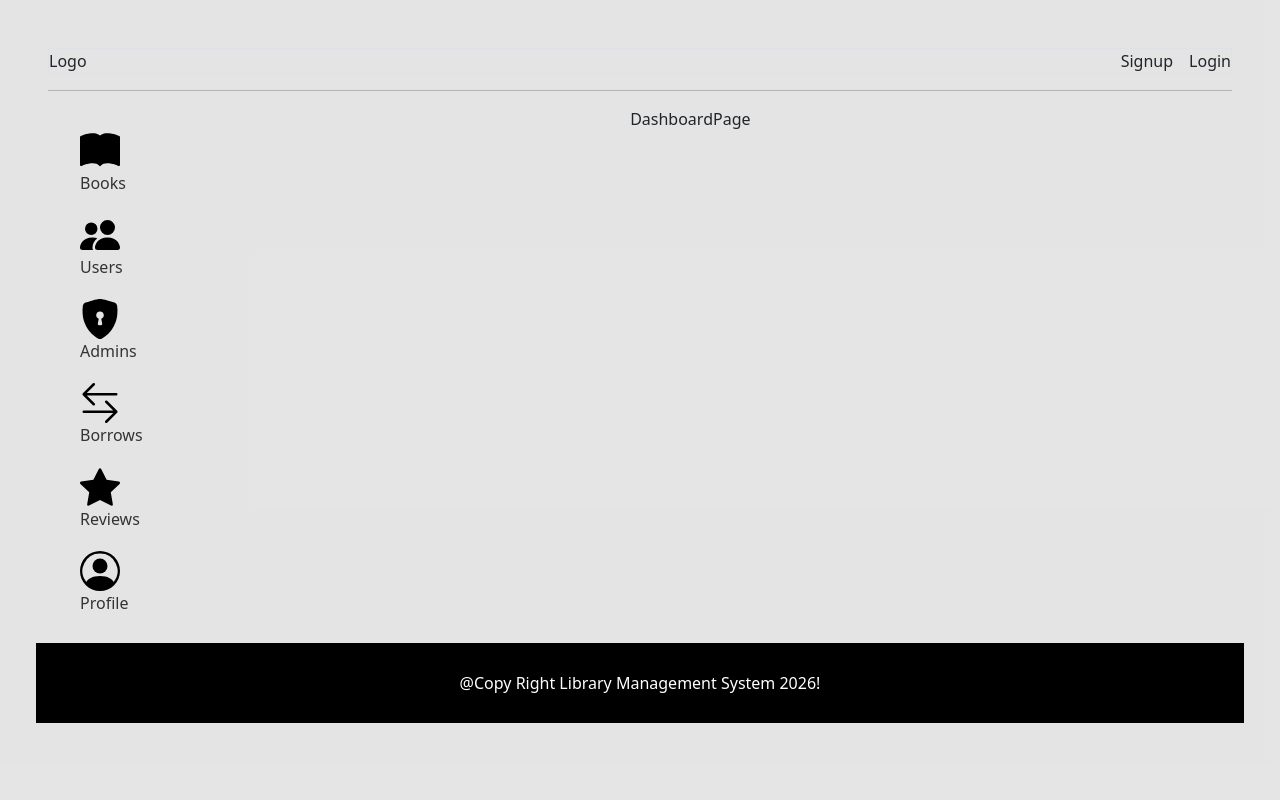
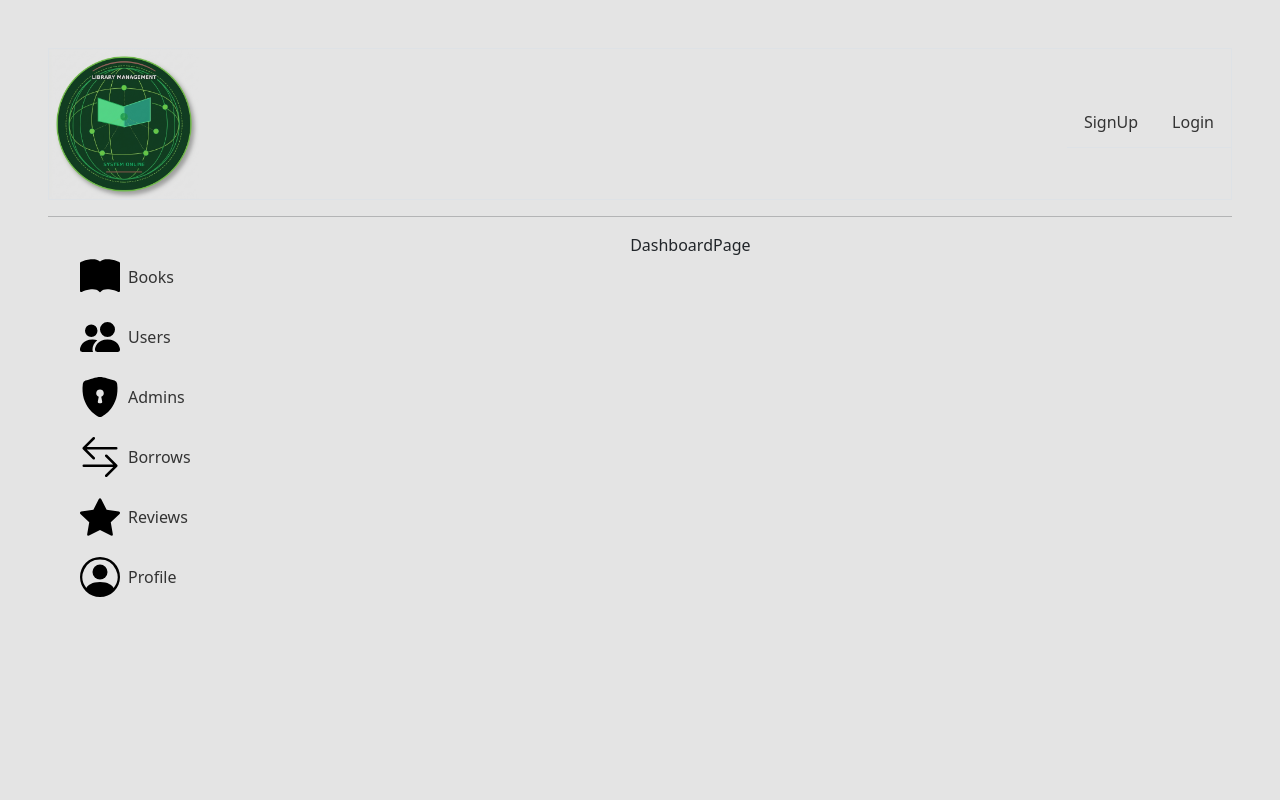
Before and after one commit to yadin-nou/frontend-library, a React (Vite) app: page /user in a window 1280 px wide. Shown: the top 800 px of the page. Built offline with nearby package versions, Linux system fonts and the light colour scheme.

Commit message:
added logo and pageNav

```diff
--- a/src/App.css
+++ b/src/App.css
@@ -1,6 +1,3 @@
-li {
-  list-style: none;
-}
 .sidebar-link {
   color: #333 !important;
   border-radius: 8px;
@@ -25,3 +22,6 @@ li {
   color: #adb5bd !important;
   cursor: not-allowed;
 }
+body {
+  background: "#e1e1e1de";
+}
--- a/src/App.jsx
+++ b/src/App.jsx
@@ -9,7 +9,11 @@ const App = () => {
     <>
       <div
         className="container-m p-5"
-        style={{ background: "#e1e1e1de", height: "100vh", margin: "0 auto" }}
+        style={{
+          background: "#e1e1e1de",
+          maxHeight: "100vh",
+          margin: "0 auto",
+        }}
       >
         <AppRoutes />
       </div>
--- a/src/components/layout/Header.jsx
+++ b/src/components/layout/Header.jsx
@@ -1,17 +1,51 @@
 import React from "react";
-
+import lmsLogo from "../../assets/images/logo.jpg";
+import { Nav } from "react-bootstrap";
+import { NavLink } from "react-router-dom";
 const Header = () => {
   return (
     <div>
       <header className="d-flex justify-content-between align-item-center border">
         <div>
-          <div>Logo</div>
+          <div>
+            <img
+              src={lmsLogo}
+              width={150}
+              height={150}
+              style={{ mixBlendMode: "multiply" }}
+            />
+          </div>
           {/* if login we show this */}
           {/* <div>Welcome to Yadin</div> */}
         </div>
         <div className="d-flex justify-content-between align-items-center gap-3">
-          <div>Signup</div>
-          <div>Login</div>
+          <Nav justify variant="tabs" defaultActiveKey="/">
+            <Nav.Item>
+              <Nav.Link
+                as={NavLink}
+                to="/signup"
+                eventKey="/signup"
+                className="sidebar-link mb-1 "
+              >
+                SignUp
+              </Nav.Link>
+            </Nav.Item>
+            <Nav.Item>
+              <Nav.Link
+                eventKey="/login"
+                as={NavLink}
+                to="/login"
+                className="sidebar-link mb-1 "
+              >
+                Login
+              </Nav.Link>
+            </Nav.Item>
+            {/* <Nav.Item>
+              <Nav.Link as={NavLink} eventKey="/logout">
+                Logout
+              </Nav.Link>
+            </Nav.Item> */}
+          </Nav>
         </div>
       </header>
       <hr />
--- a/src/components/layout/PageNav.jsx
+++ b/src/components/layout/PageNav.jsx
@@ -11,7 +11,6 @@ import {
   PersonCircle,
 } from "react-bootstrap-icons";
 const PageNav = () => {
-  const urlLink = "/";
   return (
     <>
       <Nav className="flex-column p-3" variant="pills">
@@ -24,27 +23,51 @@ const PageNav = () => {
           <Speedometer2 className="me-2" />
           Dashboard
         </Nav.Link> */}
-        <Nav.Link as={NavLink} to="books" className="sidebar-link mb-1">
+        <Nav.Link
+          as={NavLink}
+          to="books"
+          className="sidebar-link mb-1 d-flex justify-content-left align-items-center"
+        >
           <BookFill className="me-2" size={40} />
           Books
         </Nav.Link>
-        <Nav.Link as={NavLink} to="userpage" className="sidebar-link mb-1">
+        <Nav.Link
+          as={NavLink}
+          to="userpage"
+          className="sidebar-link mb-1 d-flex justify-content-left align-items-center"
+        >
           <PeopleFill className="me-2" size={40} />
           Users
         </Nav.Link>
-        <Nav.Link as={NavLink} to="admins" className="sidebar-link mb-1">
+        <Nav.Link
+          as={NavLink}
+          to="admins"
+          className="sidebar-link mb-1 d-flex justify-content-left align-items-center"
+        >
           <ShieldLockFill className="me-2" size={40} />
           Admins
         </Nav.Link>
-        <Nav.Link as={NavLink} to="borrows" className="sidebar-link mb-1">
+        <Nav.Link
+          as={NavLink}
+          to="borrows"
+          className="sidebar-link mb-1 d-flex justify-content-left align-items-center"
+        >
           <ArrowLeftRight className="me-2" size={40} />
           Borrows
         </Nav.Link>
-        <Nav.Link as={NavLink} to="reviews" className="sidebar-link mb-1">
+        <Nav.Link
+          as={NavLink}
+          to="reviews"
+          className="sidebar-link mb-1 d-flex justify-content-left align-items-center"
+        >
           <StarFill className="me-2" size={40} />
           Reviews
         </Nav.Link>
-        <Nav.Link as={NavLink} to="profiles" className="sidebar-link mb-1">
+        <Nav.Link
+          as={NavLink}
+          to="profiles"
+          className="sidebar-link mb-1 d-flex justify-content-left align-items-center"
+        >
           <PersonCircle className="me-2" size={40} />
           Profile
         </Nav.Link>
--- a/src/components/layout/UserLayout.jsx
+++ b/src/components/layout/UserLayout.jsx
@@ -14,7 +14,7 @@ export const UserLayout = () => {
           <Header />
         </Col>
       </Row>
-      <Row>
+      <Row style={{ height: "80vh" }}>
         <Col sm={1}>
           <aside>
             <PageNav />
@@ -28,6 +28,7 @@ export const UserLayout = () => {
       </Row>
       <Row>
         <Col
+          sm={12}
           className="bg-black text-white d-flex justify-content-center align-items-center"
           style={{ minHeight: "10vh" }}
         >
```
Also changed, not shown: src/assets/images/logo.jpg (added).
